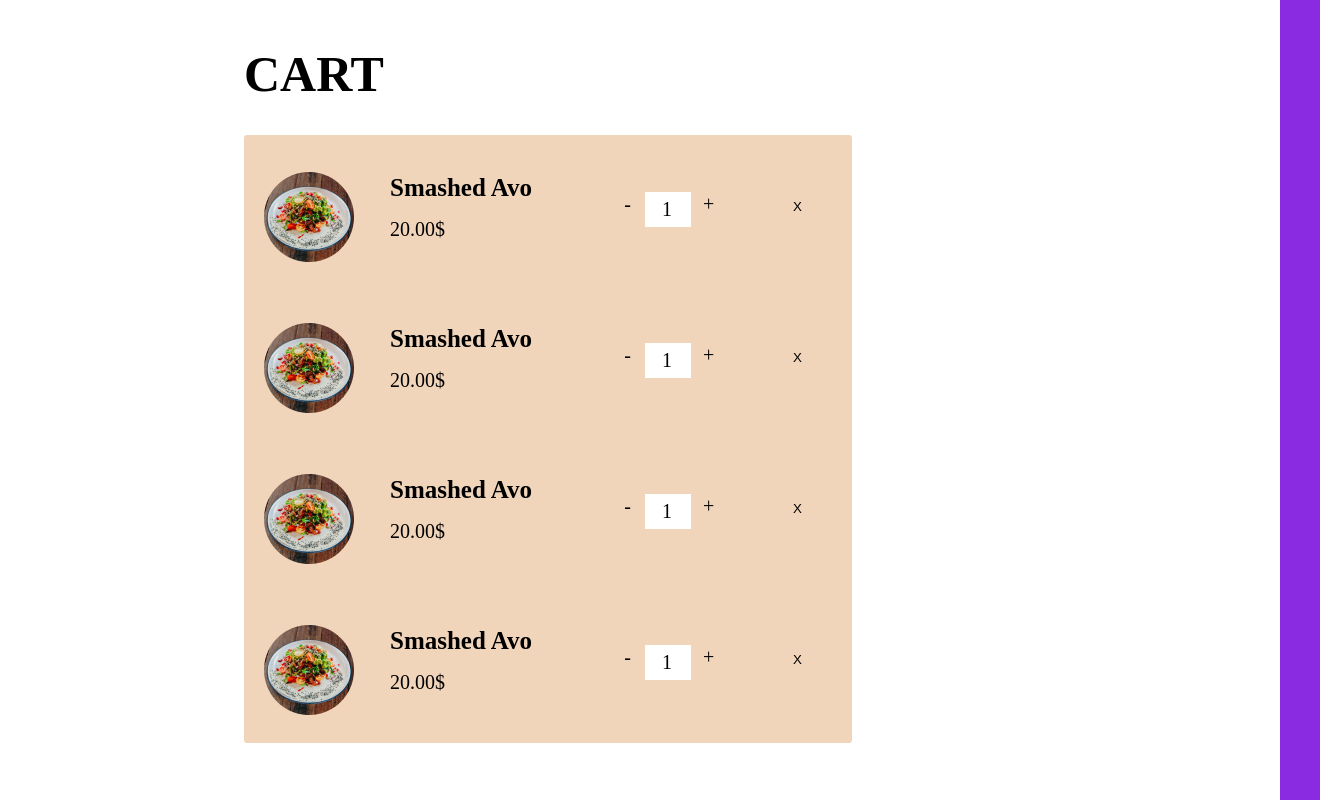
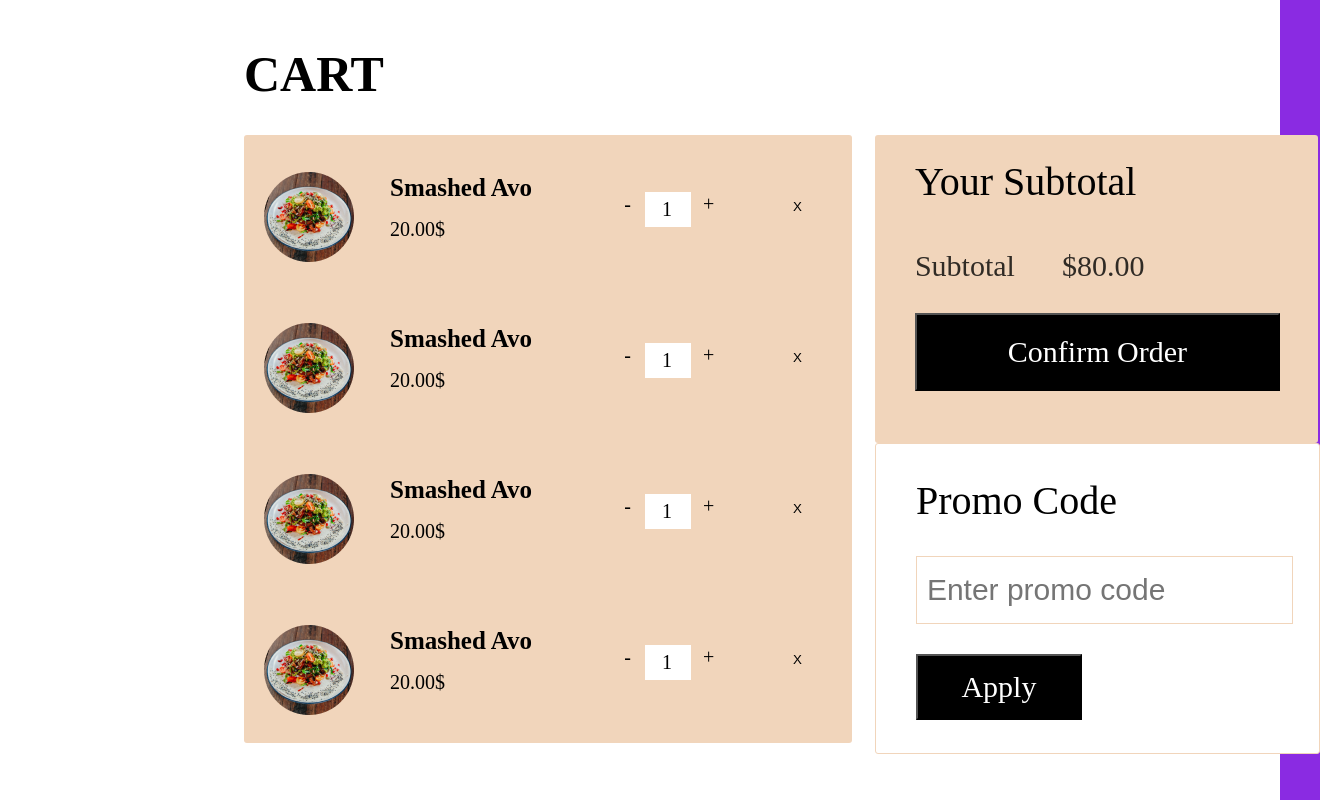
Before and after one commit to bekicom/g3, a plain HTML site: page cart.html in a window 1280 px wide. Shown: the top 800 px of the page, 1320 px wide, since content can reach past the window. Drawn offline with Linux system fonts and the light colour scheme.

Commit message:
bobuin666

```diff
--- a/Asil.js
+++ b/Asil.js
@@ -39,7 +39,6 @@ let mass = [{
 function mevalarBaza() {
     uio.innerHTML = ""
     mass.forEach((item,i)=>{
-
     uio.innerHTML+=`
 
 
@@ -76,11 +75,11 @@ function mevalarBaza() {
 mevalarBaza()
 const minus = (i) => {
     if (mass[i].count > 0) {
-        mass[i].count = mevalar[i].count - 1
+        mass[i].count = mass[i].count - 1
     }
     mevalarBaza()
 }
 const plus = (i) => {
-    mass[i].count = mevalar[i].count + 1
+    mass[i].count = mass[i].count + 1
     mevalarBaza()
 }
--- a/cart.html
+++ b/cart.html
@@ -20,7 +20,19 @@
         </div>
 
         <div class="left">
-
+            <div class="up">
+                <p class="y1">Your Subtotal</p>
+                <div class="lkj">
+                    <span class="y2">Subtotal</span>
+                    <span class="y3">$80.00</span>
+                </div>
+                <button class="y4">Confirm Order</button>
+            </div>
+            <div class="down">
+                <span class="sp1">Promo Code</span>
+                <input class="sp2" type="text" placeholder="Enter promo code">
+                <button class="sp3">Apply</button>
+            </div>
         </div>
     </div>
 
--- a/css.css
+++ b/css.css
@@ -152,8 +152,146 @@ height: 90px;
 height: 608px;
 left: 244px;
 top: 135px;
-
+display: flex;
 background-repeat: no-repeat;
 background: #F1D5BB;
 border-radius: 3px;
 }
+.up{
+    margin-left: 50px;
+    width: 403px;
+height: 256px;
+left: 893px;
+top: 135px;
+
+background: #F1D5BB;
+border-radius: 3px;
+padding: 22px 0 30px 40px;
+}
+.down{
+    width: 403px;
+height: 244px;
+left: 893px;
+top: 417px;
+margin-left: 50px;
+background: #FFFFFF;
+border: 1px solid #F1D5BB;
+border-radius: 3px;
+display: flex;
+flex-direction: column;
+padding: 32px 0 33px 40px;
+gap: 30px;
+}
+.y1{
+    width: 249px;
+height: 50px;
+left: 933px;
+top: 157px;
+
+font-family: 'Mulish';
+font-style: normal;
+font-weight: 400;
+font-size: 40px;
+line-height: 50px;
+
+color: #000000;
+}
+.lkj{
+    padding-top: 40px;
+    display: flex;
+    gap: 29px;
+}
+.y2{
+    width: 118px;
+height: 38px;
+left: 933px;
+top: 247px;
+
+font-family: 'Mulish';
+font-style: normal;
+font-weight: 400;
+font-size: 30px;
+line-height: 38px;
+/* identical to box height */
+
+
+color: rgba(0, 0, 0, 0.8);
+}
+.y3{
+    width: 97px;
+height: 38px;
+left: 1080px;
+top: 247px;
+
+font-family: 'Mulish';
+font-style: normal;
+font-weight: 400;
+font-size: 30px;
+line-height: 38px;
+/* identical to box height */
+
+
+color: rgba(0, 0, 0, 0.8);
+}
+.y4{
+    width: 365px;
+height: 78px;
+left: 933px;
+top: 313px;
+margin-top: 28px;
+background: #000000;
+
+left: 1017px;
+top: 333px;
+
+font-family: 'Mulish';
+font-style: normal;
+font-weight: 400;
+font-size: 30px;
+line-height: 38px;
+/* identical to box height */
+
+
+color: #FFFFFF;
+}
+.sp1{
+    width: 227px;
+height: 50px;
+left: 933px;
+top: 449px;
+
+font-family: 'Mulish';
+font-style: normal;
+font-weight: 400;
+font-size: 40px;
+line-height: 50px;
+
+color: #000000;
+}
+.sp2{
+    width: 365px;
+height: 78px;
+left: 933px;
+top: 524px;
+font-size: 30px;
+padding-left: 10px;
+background: #FFFFFF;
+border: 1px solid #F1D5BB;
+}
+.sp3{
+    width: 166px;
+height: 78px;
+left: 933px;
+top: 632px;
+
+font-family: 'Mulish';
+font-style: normal;
+font-weight: 400;
+font-size: 30px;
+line-height: 38px;
+/* identical to box height */
+
+
+color: #FFFFFF;
+background: #000000;
+}
```
